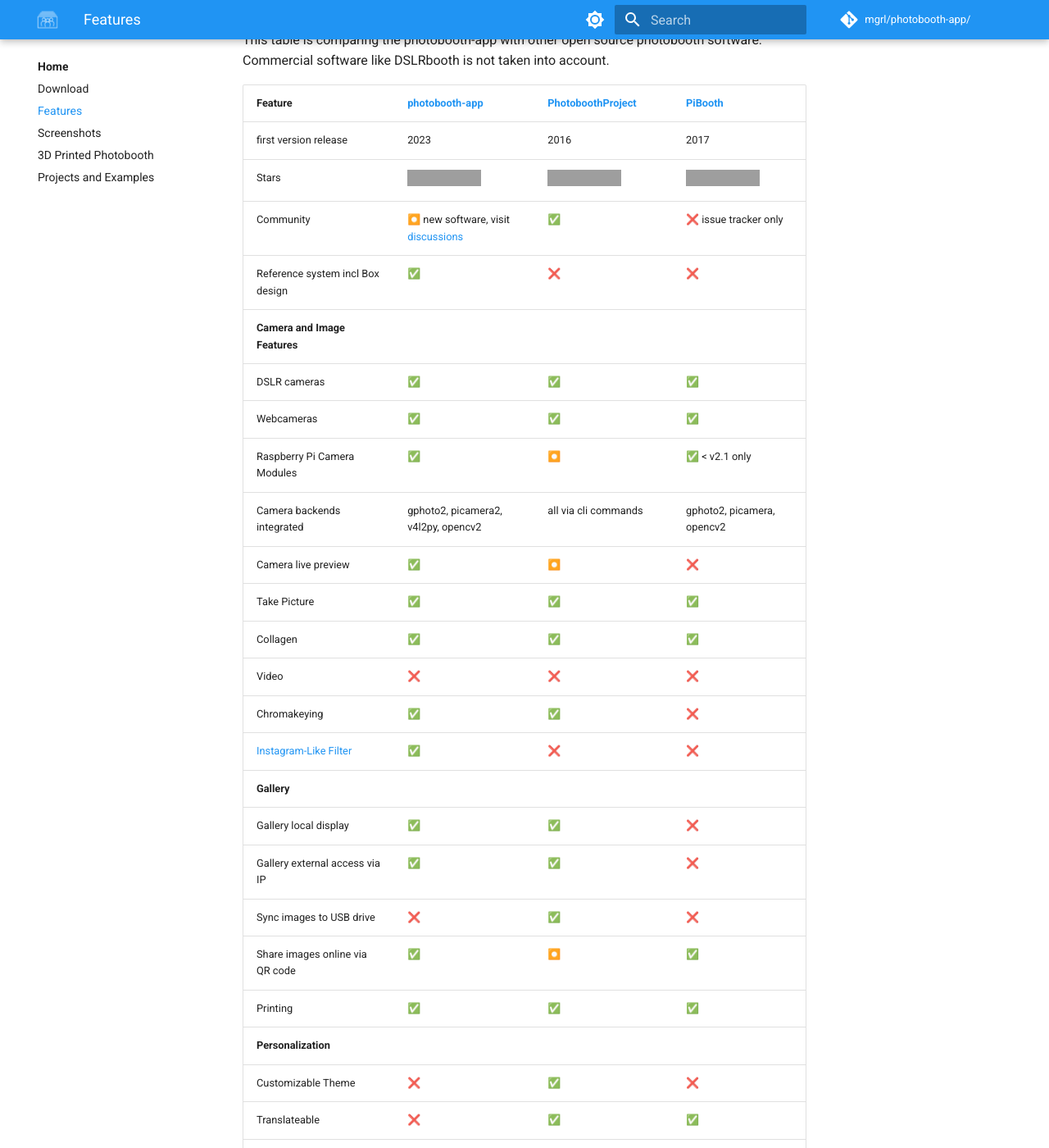
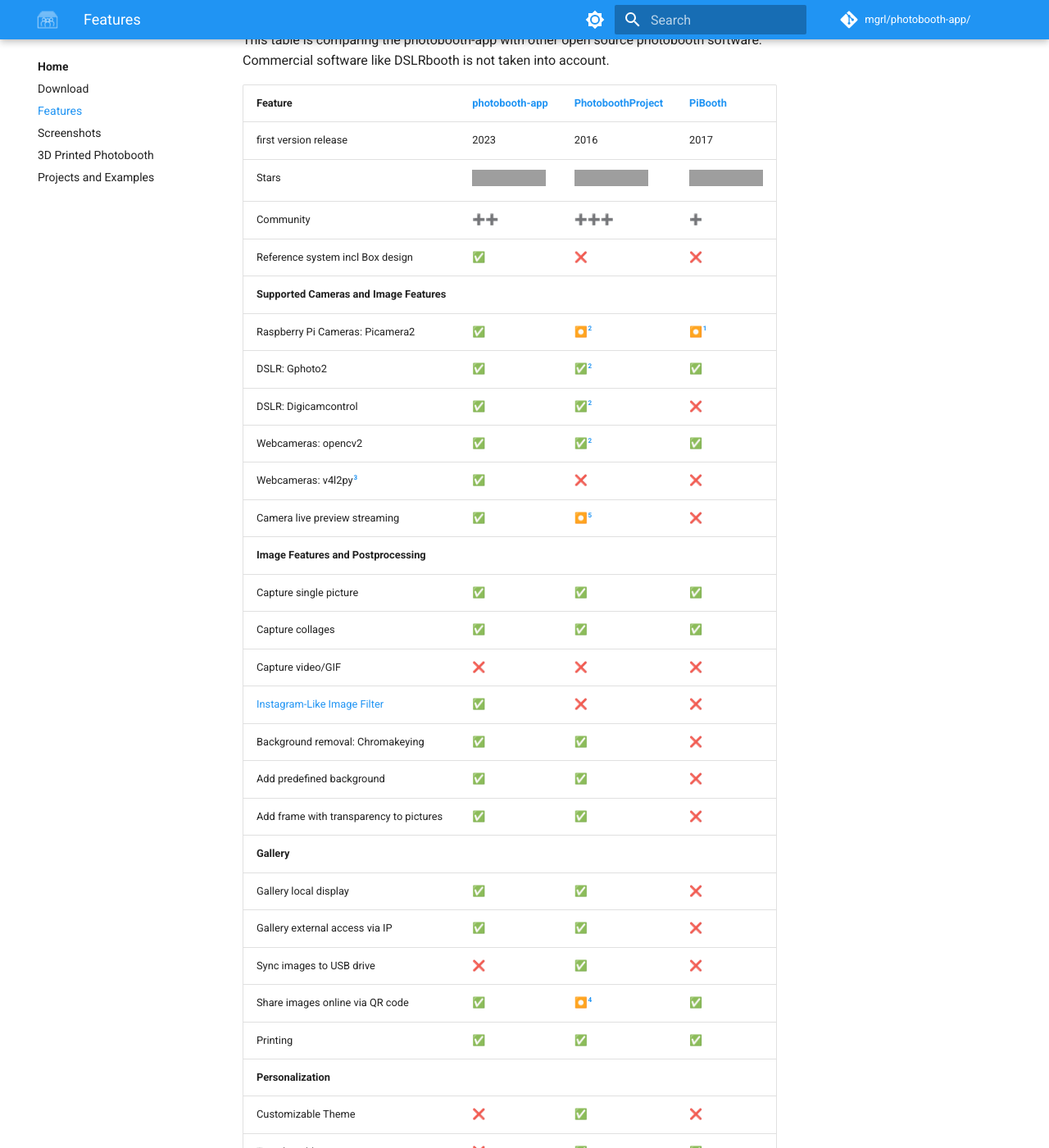
Before and after one commit to photobooth-app/photobooth-docs, an MkDocs documentation site: the page built from docs/features.md, in a window 1280 px wide and 1400 px high, scrolled down 192 px. Shown: the whole window at 82% size. Built offline with MkDocs 1.6.1 and Material for MkDocs 9.7.7, drawn with Linux system fonts in a browser that asks for light colours; comment, search, counter and statistics services are not loaded; some of the changed text lies outside the part shown; grey boxes are pictures that could not be loaded.

Commit message:
updated docs

```diff
--- a/docs/features.md
+++ b/docs/features.md
@@ -7,24 +7,28 @@
 |---|---|---|---|
 | first version release | 2023 | 2016 | 2017 |
 | Stars |![GitHub Repo stars](https://img.shields.io/github/stars/mgrl/photobooth-app?style=social)| ![GitHub Repo stars](https://img.shields.io/github/stars/PhotoboothProject/photobooth?style=social) |![GitHub Repo stars](https://img.shields.io/github/stars/pibooth/pibooth?style=social) |
-| Community | ⏺️ new software, visit [discussions](https://github.com/mgrl/photobooth-app/discussions) | ✅ | ❌ issue tracker only |
+| Community | ➕➕ | ➕➕➕ | ➕ |
 | Reference system incl Box design | ✅ | ❌ | ❌ |
-| **Camera and Image Features** |
-| DSLR cameras | ✅ | ✅ | ✅ |
-| Webcameras | ✅ | ✅ | ✅ |
-| Raspberry Pi Camera Modules | ✅ | ⏺️ | ✅ < v2.1 only |
-| Camera backends integrated | gphoto2, picamera2, v4l2py, opencv2 | all via cli commands | gphoto2, picamera, opencv2  |
-| Camera live preview | ✅ | ⏺️ | ❌ |
-| Take Picture | ✅ | ✅ | ✅ |
-| Collagen | ✅ | ✅ | ✅ |
-| Video | ❌ | ❌ | ❌ |
-| Chromakeying | ✅ | ✅ | ❌ |
-| [Instagram-Like Filter](https://github.com/mgrl/pilgram2) | ✅ | ❌ | ❌ |
+| **Supported Cameras and Image Features** |
+| Raspberry Pi Cameras: Picamera2 | ✅ | ⏺️[^2] | ⏺️[^1] |
+| DSLR: Gphoto2 | ✅ | ✅[^2] | ✅ |
+| DSLR: Digicamcontrol | ✅ | ✅[^2] | ❌ |
+| Webcameras: opencv2 | ✅ | ✅[^2] | ✅ |
+| Webcameras: v4l2py[^3] | ✅ | ❌ | ❌ |
+| Camera live preview streaming | ✅ | ⏺️[^5] | ❌ |
+| **Image Features and Postprocessing** |
+| Capture single picture | ✅ | ✅ | ✅ |
+| Capture collages | ✅ | ✅ | ✅ |
+| Capture video/GIF | ❌ | ❌ | ❌ |
+| [Instagram-Like Image Filter](https://github.com/mgrl/pilgram2) | ✅ | ❌ | ❌ |
+| Background removal: Chromakeying | ✅ | ✅ | ❌ |
+| Add predefined background | ✅ | ✅ | ❌ |
+| Add frame with transparency to pictures | ✅ | ✅ | ❌ |
 | **Gallery** |
 | Gallery local display | ✅ | ✅ | ❌ |
 | Gallery external access via IP | ✅ | ✅ | ❌ |
 | Sync images to USB drive | ❌ | ✅ | ❌ |
-| Share images online via QR code | ✅ | ⏺️ | ✅ |
+| Share images online via QR code | ✅ | ⏺️[^4] | ✅ |
 | Printing | ✅ | ✅ | ✅ |
 | **Personalization** |
 | Customizable Theme | ❌ | ✅ | ❌ |
@@ -36,10 +40,20 @@
 | REST-API | ✅ | ❌ | ❌ |
 | **Admin** |
 | Admin Backend | ✅ | ✅ | ❌ |
+| Admin Configuration Panel | ✅ | ✅ | ❌ |
+| Admin Backend Protected | ❌ | ✅ | ❌ |
 | Plugin Architecture | ❌ | ❌ | ✅ |
 | **Dev** |
 | Installable package | ✅ | ⏺️ install script | ✅ |
-| Automated testing including hardware | ✅ <br> [![codecov](https://codecov.io/gh/mgrl/photobooth-app/branch/main/graph/badge.svg?token=SBB5DGX17V)](https://codecov.io/gh/mgrl/photobooth-app) | ❌ | ❌ <br> ![codecov](https://codecov.io/gh/pibooth/pibooth/branch/master/graph/badge.svg) |
-| **Misc** |
-| Platforms | Windows, Linux, Raspberry Pi | Windows, Linux, Raspberry Pi | Raspberry Pi, Linux (buster) |
-| Stack runtime | python, vue-webapp | apache+php, html-webapp | python+pygame, desktop app |
+| Automated testing including hardware |  [![codecov](https://codecov.io/gh/mgrl/photobooth-app/branch/main/graph/badge.svg?token=SBB5DGX17V)](https://codecov.io/gh/mgrl/photobooth-app) | ❌ | ![codecov](https://codecov.io/gh/pibooth/pibooth/branch/master/graph/badge.svg) |
+| **Supported OS** |
+| Raspberry Pi Bookworm | ✅ | ✅ | ❌ |
+| Raspberry Pi Bullseye | ✅ | ✅ | ❌ |
+| Debian/Ubuntu | ✅ | ✅ | ✅ |
+| Windows | ✅ | ✅ | ❌ |
+
+[^1]: Picamera1 only, modules <= v2.1 only, no camera module 3 supported
+[^2]: Integrated via command line interface and external programs
+[^3]: Less CPU utilization than opencv2
+[^4]: Manual custom sync to implement or client need to access wifi accesspoint
+[^5]: local preview only
--- a/mkdocs.yml
+++ b/mkdocs.yml
@@ -38,6 +38,7 @@
   - admonition
   - pymdownx.details
   - pymdownx.superfences
+  - footnotes
 
 plugins:
   - mkdocstrings
```
Also changed, not shown: docs/reference/api.md (+3 -2 lines), docs/reference/openapi.json (+1 -1 lines), docs/reference/photoboothprojectintegration.md (+5 -4 lines).
